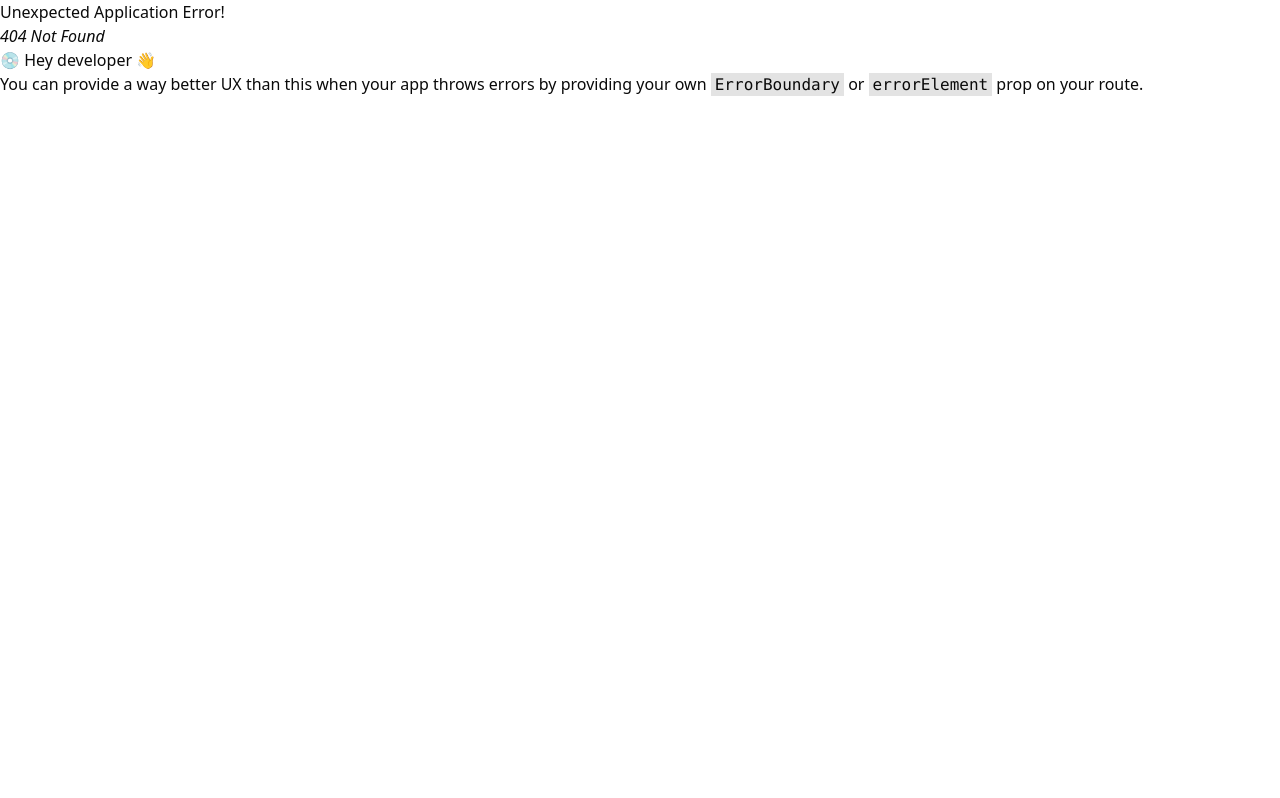
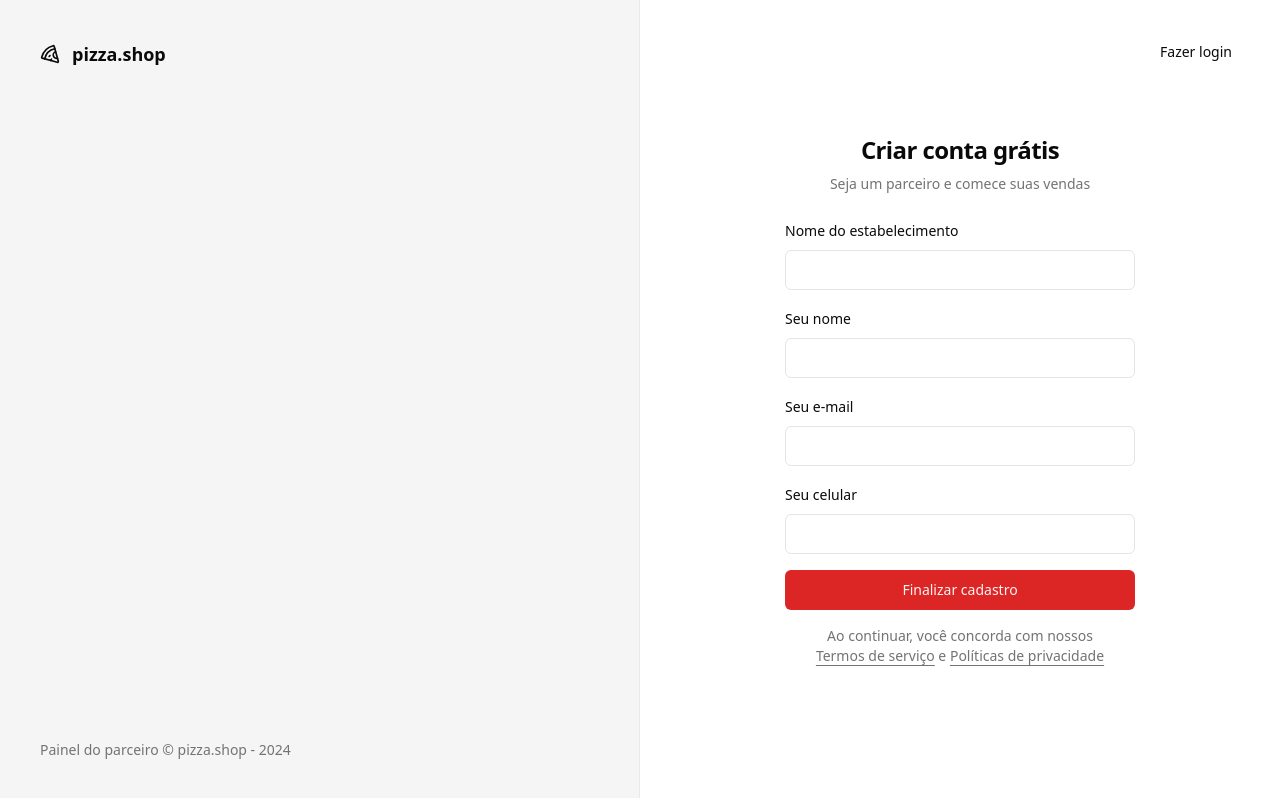
Before and after one commit to ledoctah/mba-pizza-shop, a React (Vite) app: page /sign-up in a window 1280 px wide. Before the commit this address had no page. Built offline with nearby package versions, Linux system fonts and the light colour scheme.

Commit message:
feat: add sign up page

```diff
--- a/src/pages/_layouts/auth.tsx
+++ b/src/pages/_layouts/auth.tsx
@@ -14,7 +14,7 @@
         </footer>
       </div>
 
-      <div className="flex flex-col items-center justify-center">
+      <div className="relative flex flex-col items-center justify-center">
         <Outlet />
       </div>
     </div>
--- a/src/pages/auth/sign-in.tsx
+++ b/src/pages/auth/sign-in.tsx
@@ -1,5 +1,6 @@
 import { Helmet } from 'react-helmet-async';
 import { useForm } from 'react-hook-form';
+import { Link } from 'react-router-dom';
 import { toast } from 'sonner';
 import { z } from 'zod';
 
@@ -40,6 +41,10 @@
       <Helmet title="Login" />
 
       <div className="p-8">
+        <Button variant="ghost" asChild className="absolute right-8 top-8">
+          <Link to="/sign-up">Novo estabelecimento</Link>
+        </Button>
+
         <div className="flex w-[350px] flex-col justify-center gap-6">
           <div className="flex flex-col gap-2 text-center">
             <h1 className="text-2xl font-semibold tracking-tight">
--- /dev/null
+++ b/src/pages/auth/sign-up.tsx
@@ -0,0 +1,126 @@
+import { Helmet } from 'react-helmet-async';
+import { useForm } from 'react-hook-form';
+import { Link, useNavigate } from 'react-router-dom';
+import { toast } from 'sonner';
+import { z } from 'zod';
+
+import { Button } from '@/components/ui/button';
+import { Input } from '@/components/ui/input';
+import { Label } from '@/components/ui/label';
+
+const signUpForm = z.object({
+  restaurantName: z.string(),
+  managerName: z.string(),
+  phone: z.string(),
+  email: z.string().email(),
+});
+
+type SignUpForm = z.infer<typeof signUpForm>;
+
+export function SignUp() {
+  const navigate = useNavigate();
+  const {
+    formState: { isSubmitting },
+    register,
+    handleSubmit,
+  } = useForm<SignUpForm>();
+
+  async function handleSignUp(data: SignUpForm) {
+    try {
+      await new Promise((resolve) => setTimeout(resolve, 3000));
+
+      toast.success('Restaurante cadastrado com sucesso!', {
+        action: {
+          label: 'Login',
+          onClick: () => navigate('/sign-in'),
+        },
+      });
+    } catch (e) {
+      toast.error('Erro ao cadastrar restaurante');
+    }
+  }
+
+  return (
+    <>
+      <Helmet title="Cadastro" />
+
+      <div className="p-8">
+        <Button variant="ghost" asChild className="absolute right-8 top-8">
+          <Link to="/sign-in">Fazer login</Link>
+        </Button>
+
+        <div className="flex w-[350px] flex-col justify-center gap-6">
+          <div className="flex flex-col gap-2 text-center">
+            <h1 className="text-2xl font-semibold tracking-tight">
+              Criar conta grátis
+            </h1>
+
+            <p className="text-sm text-muted-foreground">
+              Seja um parceiro e comece suas vendas
+            </p>
+          </div>
+
+          <form
+            className="flex flex-col space-y-4"
+            onSubmit={handleSubmit(handleSignUp)}
+          >
+            <div className="space-y-2">
+              <Label htmlFor="restaurantName">Nome do estabelecimento</Label>
+              <Input
+                className="w-full"
+                id="restaurantName"
+                type="text"
+                {...register('restaurantName')}
+              />
+            </div>
+
+            <div className="space-y-2">
+              <Label htmlFor="managerName">Seu nome</Label>
+              <Input
+                className="w-full"
+                id="managerName"
+                type="text"
+                {...register('managerName')}
+              />
+            </div>
+
+            <div className="space-y-2">
+              <Label htmlFor="email">Seu e-mail</Label>
+              <Input
+                className="w-full"
+                id="email"
+                type="email"
+                {...register('email')}
+              />
+            </div>
+
+            <div className="space-y-2">
+              <Label htmlFor="phone">Seu celular</Label>
+              <Input
+                className="w-full"
+                id="phone"
+                type="tel"
+                {...register('phone')}
+              />
+            </div>
+
+            <Button type="submit" disabled={isSubmitting}>
+              Finalizar cadastro
+            </Button>
+
+            <p className="loading-relaxed px-6 text-center text-sm text-muted-foreground">
+              Ao continuar, você concorda com nossos{' '}
+              <a className="underline underline-offset-4" href="#">
+                Termos de serviço
+              </a>
+              {' e '}
+              <a className="underline underline-offset-4" href="#">
+                Políticas de privacidade
+              </a>
+            </p>
+          </form>
+        </div>
+      </div>
+    </>
+  );
+}
--- a/src/routes.tsx
+++ b/src/routes.tsx
@@ -4,6 +4,7 @@
 import { AuthLayout } from './pages/_layouts/Auth';
 import { Dashboard } from './pages/app/Dashboard';
 import { SignIn } from './pages/auth/sign-in';
+import { SignUp } from './pages/auth/sign-up';
 
 export const router = createBrowserRouter([
   {
@@ -24,6 +25,10 @@
         path: '/sign-in',
         element: <SignIn />,
       },
+      {
+        path: '/sign-up',
+        element: <SignUp />,
+      },
     ],
   },
 ]);
```
